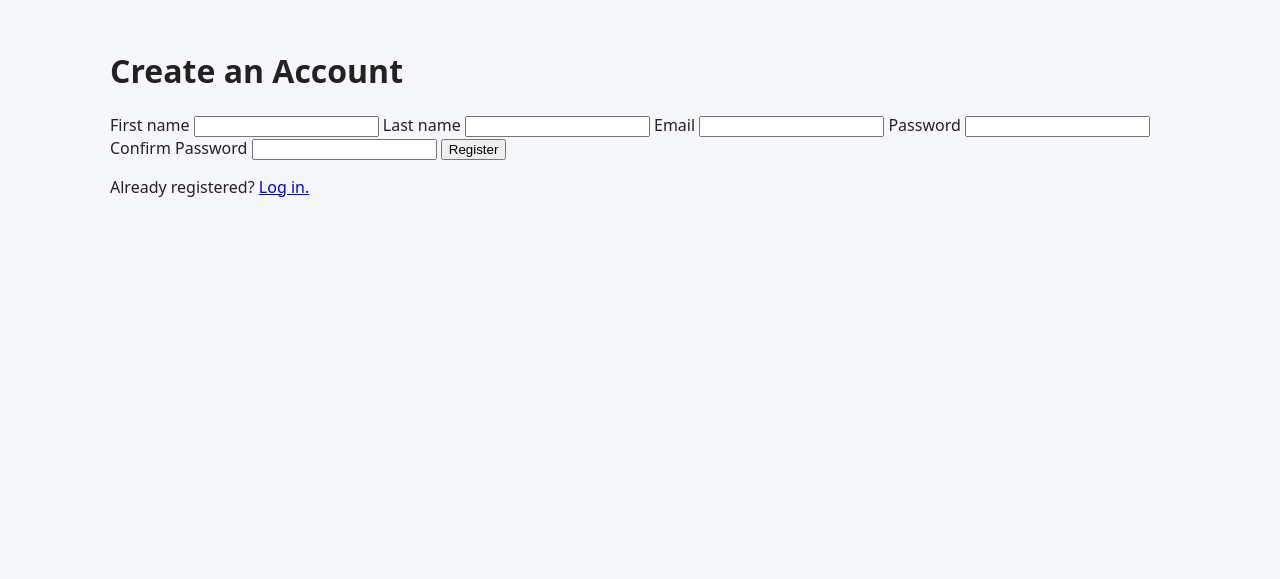
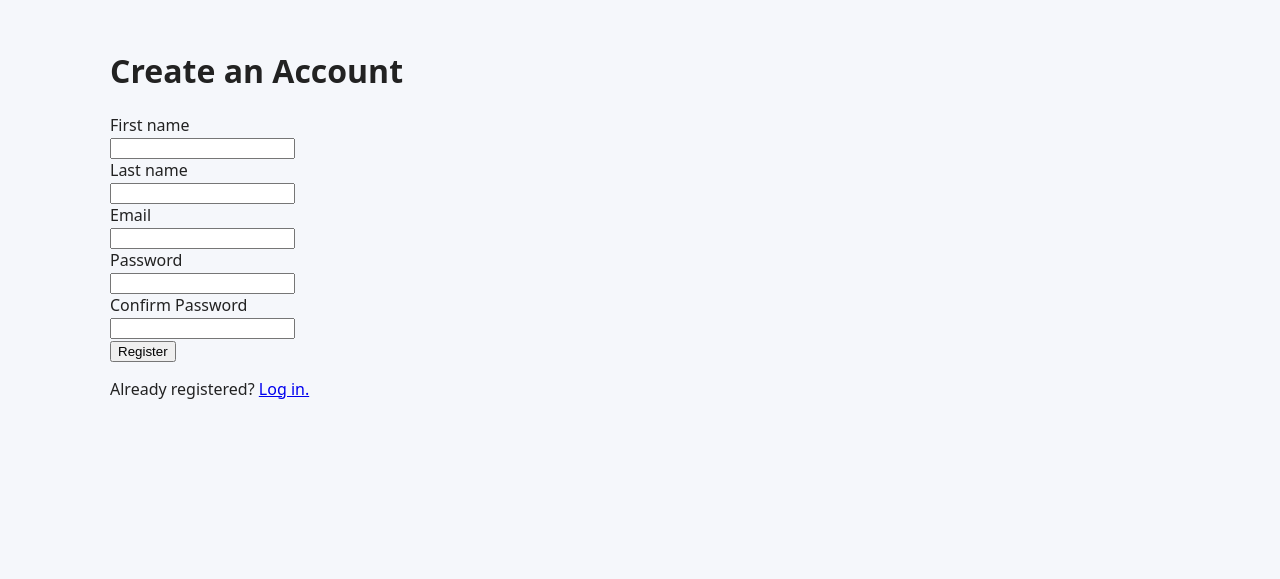
Before and after one commit to Romes241/sh22-main, a Django app: page /register/ in a window 1280 px wide. Shown: the part 83-662 px from the top of the page. Run offline with Django 5.2, Linux system fonts and the light colour scheme.

Commit message:
Wrapped all login/register fields

```diff
--- a/fergusonbequest/templates/fergusonbequest/register.html
+++ b/fergusonbequest/templates/fergusonbequest/register.html
@@ -20,35 +20,45 @@
       </div>
     {% endif %}
 
-    <label class="fb-label">First name</label>
-    {{ form.first_name }}
+    <div class="fb-form-row">
+      <label class="fb-label" for="{{ form.first_name.id_for_label }}">First name</label>
+      <div class="fb-field">{{ form.first_name }}</div>
       {% if form.first_name.errors %}
         <div class="fb-field-error">{{ form.first_name.errors|striptags }}</div>
       {% endif %}
+    </div>
 
-    <label class="fb-label mt-3">Last name</label>
-    {{ form.last_name }}
+    <div class="fb-form-row">
+      <label class="fb-label" for="{{ form.last_name.id_for_label }}">Last name</label>
+      <div class="fb-field">{{ form.last_name }}</div>
       {% if form.last_name.errors %}
         <div class="fb-field-error">{{ form.last_name.errors|striptags }}</div>
       {% endif %}
+    </div>
 
-    <label class="fb-label mt-3">Email</label>
-    {{ form.email }}
+    <div class="fb-form-row">
+      <label class="fb-label" for="{{ form.email.id_for_label }}">Email</label>
+      <div class="fb-field">{{ form.email }}</div>
       {% if form.email.errors %}
         <div class="fb-field-error">{{ form.email.errors|striptags }}</div>
       {% endif %}
+    </div>
 
-    <label class="fb-label mt-3">Password</label>
-    {{ form.password }}
+    <div class="fb-form-row">
+      <label class="fb-label" for="{{ form.password.id_for_label }}">Password</label>
+      <div class="fb-field">{{ form.password }}</div>
       {% if form.password.errors %}
         <div class="fb-field-error">{{ form.password.errors|striptags }}</div>
       {% endif %}
+    </div>
 
-    <label class="fb-label mt-3">Confirm Password</label>
-    {{ form.password_confirm }}
+    <div class="fb-form-row">
+      <label class="fb-label" for="{{ form.password_confirm.id_for_label }}">Confirm Password</label>
+      <div class="fb-field">{{ form.password_confirm }}</div>
       {% if form.password_confirm.errors %}
         <div class="fb-field-error">{{ form.password_confirm.errors|striptags }}</div>
       {% endif %}
+    </div>
 
     <button type="submit" class="fb-btn fb-btn--primary mt-4">Register</button>
 
```
Also changed, not shown: fergusonbequest/templates/fergusonbequest/login.html (+19 -7 lines). Lines whose indentation alone changed are shown as unchanged.
